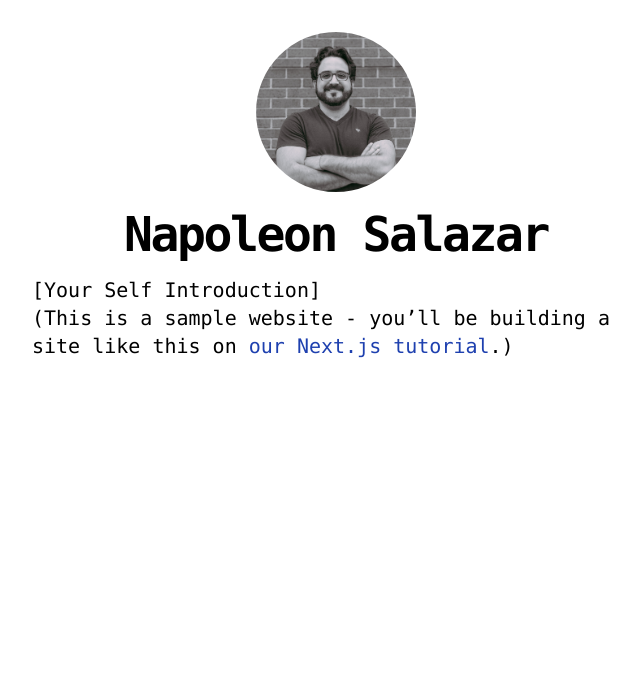
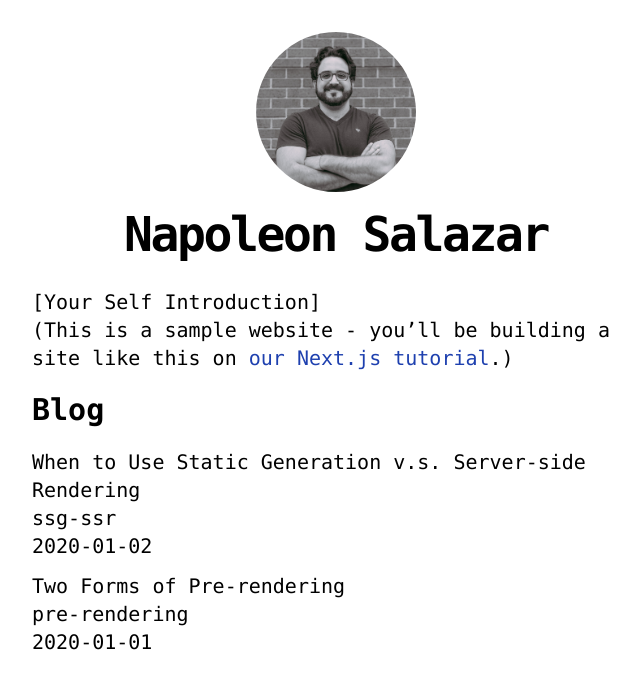
Before and after one commit to cfsnsalazar/Personal_Website, a Next.js app: page / in a window 1280 px wide. Shown: the top 688 px of the page, without its empty margins (304-944 px from the left). Built offline with nearby package versions, Linux system fonts and the light colour scheme.

Commit message:
Add Pre-rendering and Data Fetching

```diff
--- /dev/null
+++ b/lib/posts.js
@@ -0,0 +1,33 @@
+import fs from 'fs';
+import path from 'path';
+import matter from 'gray-matter';
+
+const postsDirectory = path.join(process.cwd(), 'pages/posts');
+
+export function getSortedPostsData() {
+    const fileNames = fs.readdirSync(postsDirectory);
+    const allPostsData = fileNames.map((fileName) => {
+        // Remove ".md" from file name to get id
+        const id = fileName.replace(/\.md$/, '');
+
+        // Read markdown file as string
+        const fullPath = path.join(postsDirectory, fileName);
+        const fileContents = fs.readFileSync(fullPath, 'utf8');
+
+        // Use gray-matter to parse the post metadata section
+        const matterResult = matter(fileContents);
+
+        // Combine the data with the id
+        return {
+            id,
+            ...matterResult.data,
+        };
+    });
+    return allPostsData.sort((a, b) => {
+        if (a.date < b.date) {
+            return 1;
+        } else {
+            return -1;
+        }
+    });
+}
--- a/package.json
+++ b/package.json
@@ -24,6 +24,7 @@
     },
     "dependencies": {
         "autoprefixer": "^10.1.0",
+        "gray-matter": "^4.0.2",
         "next": "^10.0.4",
         "postcss": "^8.2.1",
         "postcss-flexbugs-fixes": "^5.0.2",
--- a/pages/index.tsx
+++ b/pages/index.tsx
@@ -1,22 +1,46 @@
-import React, { FC } from 'react';
+import React, { ReactElement } from 'react';
 import Head from 'next/head';
 import Layout from '../components/layout';
+import { getSortedPostsData } from '../lib/posts';
 
-const IndexPage: FC = () => {
+export function Home({ allPostsData }): ReactElement {
     return (
         <Layout home={true}>
             <Head>
                 <title>{'Napoleon Salazar'}</title>
             </Head>
-            <section className="text-xl leading-7">
+            <section className="text-xl leading-7 mt-3">
                 <p>[Your Self Introduction]</p>
                 <p>
                     (This is a sample website - you’ll be building a site like this on{' '}
                     <a href="https://nextjs.org/learn"> our Next.js tutorial</a>.)
                 </p>
             </section>
+            <section className="text-xl leading-7">
+                <h2 className="text-3xl leading-7 mt-6 mb-6 font-bold"> Blog </h2>
+                <ul className="list-none p-0 m-0">
+                    {allPostsData.map(({ id, date, title }) => (
+                        <li className="mb-3" key={id}>
+                            {title}
+                            <br />
+                            {id}
+                            <br />
+                            {date}
+                        </li>
+                    ))}
+                </ul>
+            </section>
         </Layout>
     );
-};
+}
 
-export default IndexPage;
+export async function getStaticProps() {
+    const allPostsData = getSortedPostsData();
+    return {
+        props: {
+            allPostsData,
+        },
+    };
+}
+
+export default Home;
--- a/pages/posts/first-post.tsx
+++ /dev/null
@@ -1,19 +0,0 @@
-import Link from 'next/link';
-import Head from 'next/head';
-import Layout from '../../components/layout';
-import React from 'react';
-export default function FirstPost() {
-    return (
-        <Layout home={false}>
-            <Head>
-                <title>First Post</title>
-            </Head>
-            <h1>First Post</h1>
-            <h2>
-                <Link href="/">
-                    <a>Back to home</a>
-                </Link>
-            </h2>
-        </Layout>
-    );
-}
--- /dev/null
+++ b/pages/posts/pre-rendering.md
@@ -0,0 +1,11 @@
+---
+title: 'Two Forms of Pre-rendering'
+date: '2020-01-01'
+---
+
+Next.js has two forms of pre-rendering: **Static Generation** and **Server-side Rendering**. The difference is in **when** it generates the HTML for a page.
+
+-   **Static Generation** is the pre-rendering method that generates the HTML at **build time**. The pre-rendered HTML is then _reused_ on each request.
+-   **Server-side Rendering** is the pre-rendering method that generates the HTML on **each request**.
+
+Importantly, Next.js lets you **choose** which pre-rendering form to use for each page. You can create a "hybrid" Next.js app by using Static Generation for most pages and using Server-side Rendering for others.
--- /dev/null
+++ b/pages/posts/ssg-ssr.md
@@ -0,0 +1,19 @@
+---
+title: 'When to Use Static Generation v.s. Server-side Rendering'
+date: '2020-01-02'
+---
+
+We recommend using **Static Generation** (with and without data) whenever possible because your page can be built once and served by CDN, which makes it much faster than having a server render the page on every request.
+
+You can use Static Generation for many types of pages, including:
+
+-   Marketing pages
+-   Blog posts
+-   E-commerce product listings
+-   Help and documentation
+
+You should ask yourself: "Can I pre-render this page **ahead** of a user's request?" If the answer is yes, then you should choose Static Generation.
+
+On the other hand, Static Generation is **not** a good idea if you cannot pre-render a page ahead of a user's request. Maybe your page shows frequently updated data, and the page content changes on every request.
+
+In that case, you can use **Server-Side Rendering**. It will be slower, but the pre-rendered page will always be up-to-date. Or you can skip pre-rendering and use client-side JavaScript to populate data.
```
Also changed, not shown: 1 other file (tests, documents, lock files or other folders).
